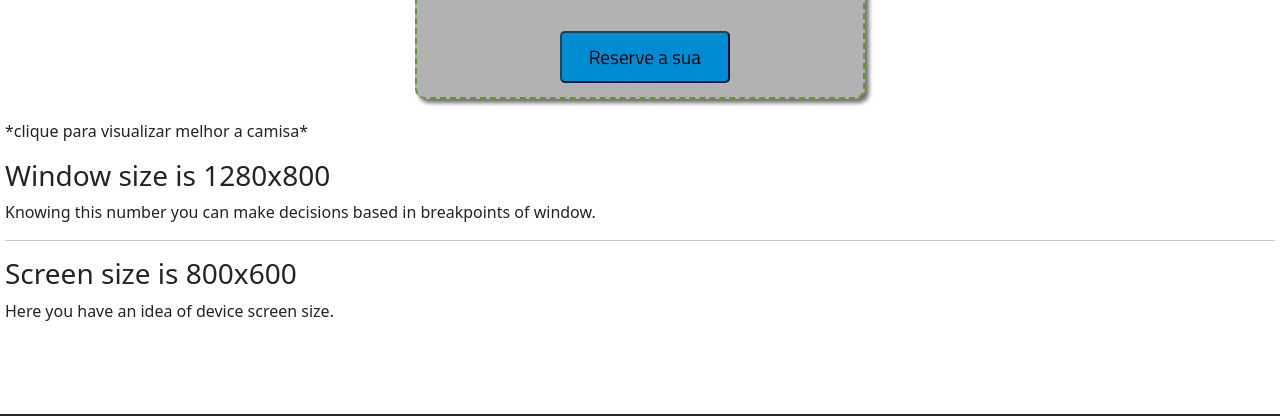
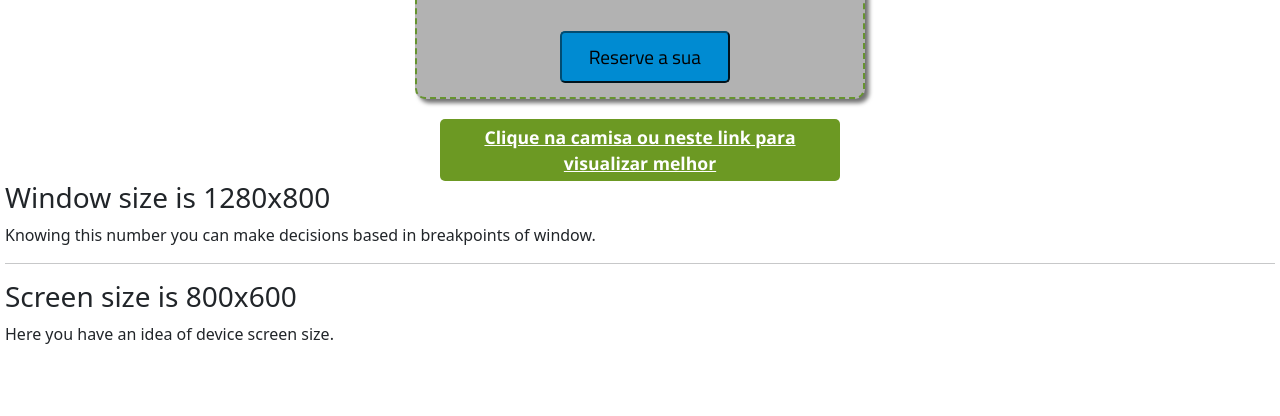
Before and after one commit to Rick-Caetano/acolasa-abrace, a plain HTML site: page index.html in a window 1280 px wide. Shown: the part 1921-2337 px from the top of the page. Drawn offline with nearby package versions, Linux system fonts and the light colour scheme; some packages are replaced by stand-ins of ours; a script that the page names is missing.

Commit message:
Add files via upload

```diff
--- a/Styles/mobStyle.css
+++ b/Styles/mobStyle.css
@@ -653,10 +653,26 @@ section#camisa:focus{
     animation: none;
 }
 
-
-
 section#camisa button#contribuir:hover{
     color: white;
+}
+
+p#aviso{
+    width: 400px;
+    padding: 5px;
+    color: white;
+    background-color: #6C9923;
+    font-family: 'Open Sans', sans-serif;
+    font-weight: 700;
+    font-size: 1.1em;
+    text-align: center;
+    margin: auto;
+    border-radius: 5px;
+    transition: 1s;
+}
+
+p#aviso:hover{
+    color: rgb(0, 0, 0);
 }
 
 .meio{
--- a/index.html
+++ b/index.html
@@ -4,10 +4,17 @@
     <meta charset="UTF-8">
     <meta http-equiv="X-UA-Compatible" content="IE=edge">
     <meta name="viewport" content="width=device-width, initial-scale=0.60">
+    <meta name="description" content="Campanha abrace - uma parceria Acolasa e Victor Dzenk, para ajudar aqueles que precisam de agasalhos no inverno 2021">
+    <meta name="author" content="Henrique Caetano">
+    <meta property="og:image" content="https://developer.mozilla.org/static/img/opengraph-logo.png">
+    <meta property="og:description" content="A Mozilla Developer Network (MDN) fornece
+    informações sobre tecnologias Open Web, incluindo HTML, CSS e APIs para ambos os sites da Web
+    e aplicativos HTML5. Ele também documenta produtos Mozilla, como o sistema operacional Firefox.">
+    <meta property="og:title" content="Mozilla Developer Network">
 
+<!--<link rel="stylesheet" href="Styles/deskStyle.css">-->
+    <link rel="stylesheet" href="Styles/mobStyle.css">
     <link rel="shortcut icon" href="imagens/favicon_acolasa/favicon.ico" type="image/x-icon">
-    <!--<link rel="stylesheet" href="Styles/deskStyle.css">-->
-    <link rel="stylesheet" href="Styles/mobStyle.css">
     <link href="https://cdn.jsdelivr.net/npm/bootstrap@5.0.2/dist/css/bootstrap.min.css" rel="stylesheet" integrity="sha384-EVSTQN3/azprG1Anm3QDgpJLIm9Nao0Yz1ztcQTwFspd3yD65VohhpuuCOmLASjC" crossorigin="anonymous">
 
     <script src="//cdn.jsdelivr.net/npm/sweetalert2@11"></script>
@@ -105,7 +112,7 @@
             <button id="contribuir" onclick="input()">Reserve a sua</button>
         </section>
 
-        <p id="aviso">*clique para visualizar melhor a camisa*</p>
+        <a href="https://drive.google.com/file/d/187mMn2lpG-7qHc_PwXt8VKSI0N8t15vp/view?usp=sharing" target="_blank" style="text-decoration: none;"><p id="aviso"><u> Clique na camisa ou neste link para visualizar melhor</u></p></a>
 
     <h3>Window size is <span class="window-size"></span></h3>
     <p>Knowing this number you can make decisions based in breakpoints of window.</p>
```
